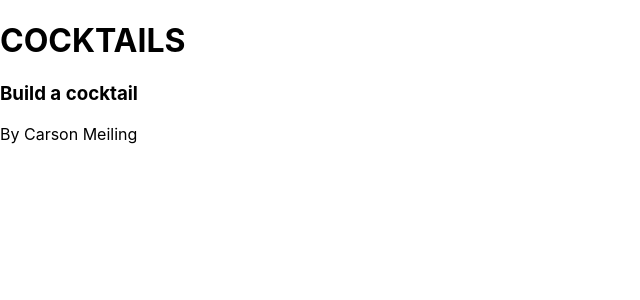
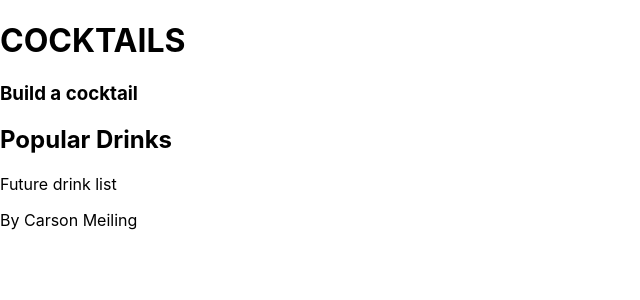
Before and after one commit to carsonmeiling/cocktail_builder, a React (Create React App) app: page / in a window 1280 px wide. Shown: the top 300 px of the page, without its empty margins (0-640 px from the left). Built offline with nearby package versions, Linux system fonts and the light colour scheme; no server answers.

Commit message:
api call

```diff
--- a/src/App.js
+++ b/src/App.js
@@ -1,5 +1,7 @@
 import logo from './logo.svg';
 import './App.css';
+import PopularCocktails from '../src/components/popularCocktails/PopularCocktails';
+
 
 function App() {
   return (
@@ -9,6 +11,8 @@ function App() {
       </header>
       <body>
         <h3>Build a cocktail</h3>
+        <h2>Popular Drinks</h2>
+        <PopularCocktails />
       </body>
       <footer>
         <p>By Carson Meiling</p>
--- /dev/null
+++ b/src/components/popularCocktails/PopularCocktails.js
@@ -0,0 +1,30 @@
+import React, { useState } from 'react';
+
+
+const PopularCocktails  = () => {
+
+  const[cocktails, setCocktails] = useState({});
+
+  fetch("https://www.thecocktaildb.com/api/json/v1/1/search.php?f=a", {
+    "method": "GET",
+    // "headers": {
+    //   "x-rapidapi-key": "0a157b1b2emsh1de672134471601p14a7e7jsn8ee1f917a58b",
+    //   "x-rapidapi-host": "the-cocktail-db.p.rapidapi.com"
+    // }
+  })
+  .then(response => {
+    console.log(response);
+    setCocktails(response)
+  })
+  .catch(err => {
+    console.error(err);
+  });
+
+  return(
+    <div>
+      <p>Future drink list</p>
+    </div>
+  )
+}
+
+export default PopularCocktails;
```
Also changed, not shown: src/components/popularCocktails/PopularCocktails.css (added).
